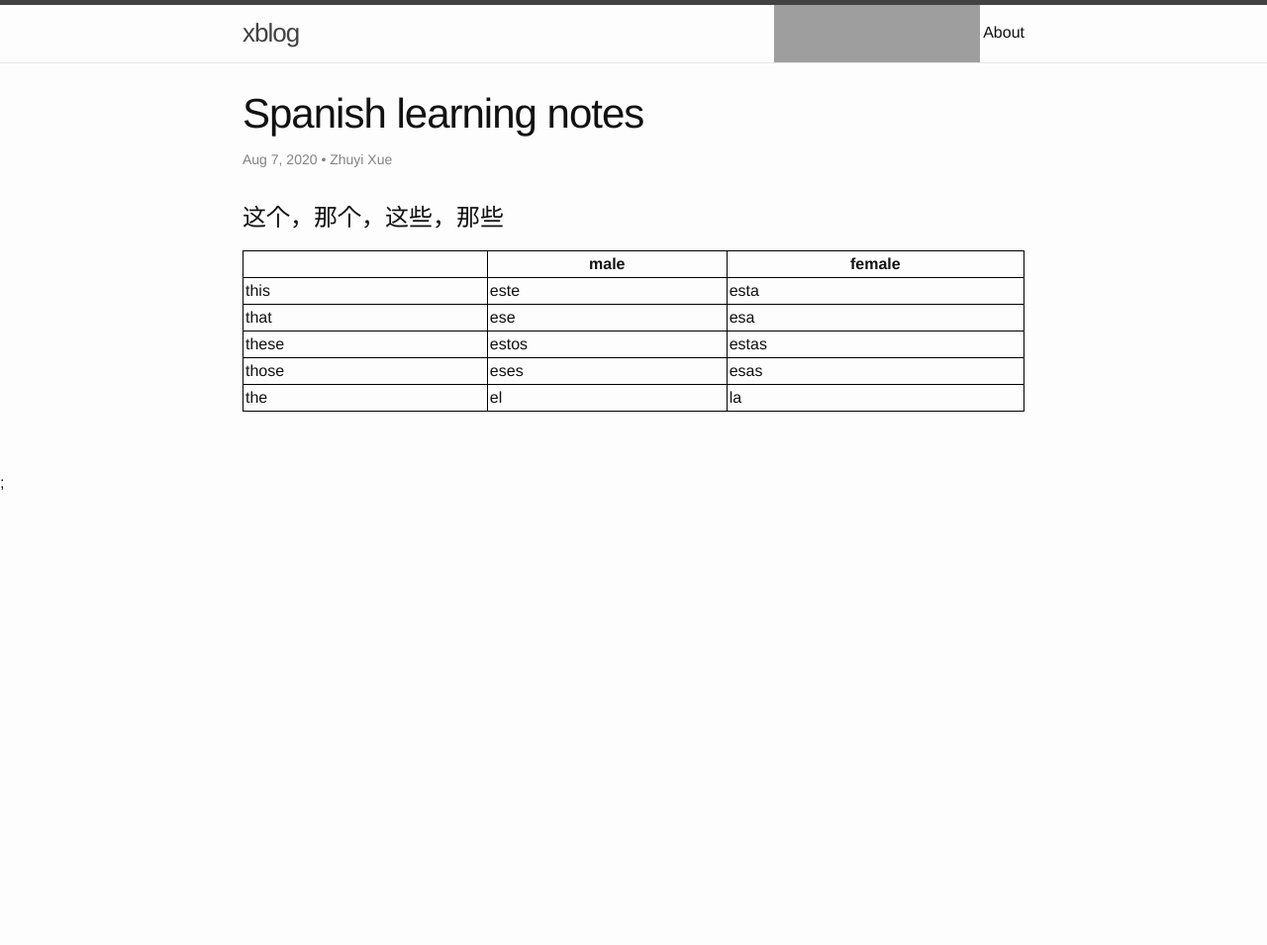
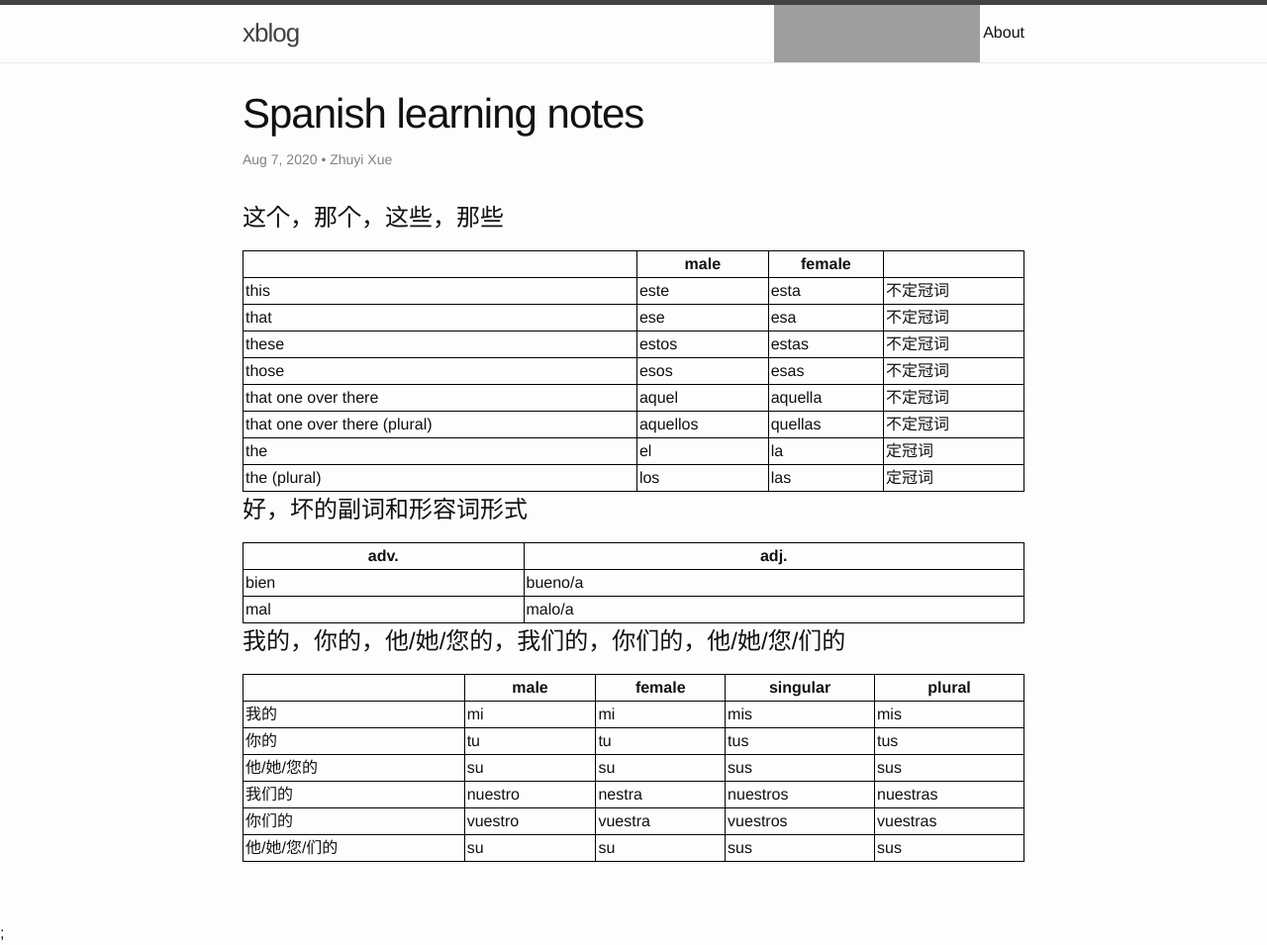
Before and after one commit to zyxue/zyxue.github.io, a Jekyll site: the page built from _posts/2020-08-07-spanish-notes.md, in a window 1280 px wide. Shown: the whole page at 99% size. Built offline with Jekyll 4.4.1, drawn with Linux system fonts in a browser that asks for light colours; comment, search, counter and statistics services are not loaded; before the commit the page ends 900 px from its top, so only the background shows below that; grey boxes are pictures that could not be loaded.

Commit message:
added 2020-08-07-spanish-notes.md

```diff
--- a/_posts/2020-08-07-spanish-notes.md
+++ b/_posts/2020-08-07-spanish-notes.md
@@ -7,10 +7,31 @@ tags: spanish
 
 # 这个，那个，这些，那些
 
-|       | male  | female |
-|-------|-------|--------|
-| this  | este  | esta   |
-| that  | ese   | esa    |
-| these | estos | estas  |
-| those | eses  | esas   |
-| the   | el    | la     |
+|                              | male     | female  |        |
+|------------------------------|----------|---------|--------|
+| this                         | este     | esta    |不定冠词|
+| that                         | ese      | esa     |不定冠词|
+| these                        | estos    | estas   |不定冠词|
+| those                        | esos     | esas    |不定冠词|
+| that one over there          | aquel    | aquella |不定冠词|
+| that one over there (plural) | aquellos | quellas |不定冠词|
+| the                          | el       | la      |  定冠词|
+| the (plural)                 | los      | las     |  定冠词|
+
+# 好，坏的副词和形容词形式
+
+| adv. | adj.    |
+|------|---------|
+| bien | bueno/a |
+| mal  | malo/a  |
+
+# 我的，你的，他/她/您的，我们的，你们的，他/她/您/们的
+
+|               | male    | female  | singular | plural   |
+|---------------|---------|---------|----------|----------|
+| 我的          | mi      | mi      | mis      | mis      |
+| 你的          | tu      | tu      | tus      | tus      |
+| 他/她/您的    | su      | su      | sus      | sus      |
+| 我们的        | nuestro | nestra  | nuestros | nuestras |
+| 你们的        | vuestro | vuestra | vuestros | vuestras |
+| 他/她/您/们的 | su      | su      | sus      | sus      |
```
